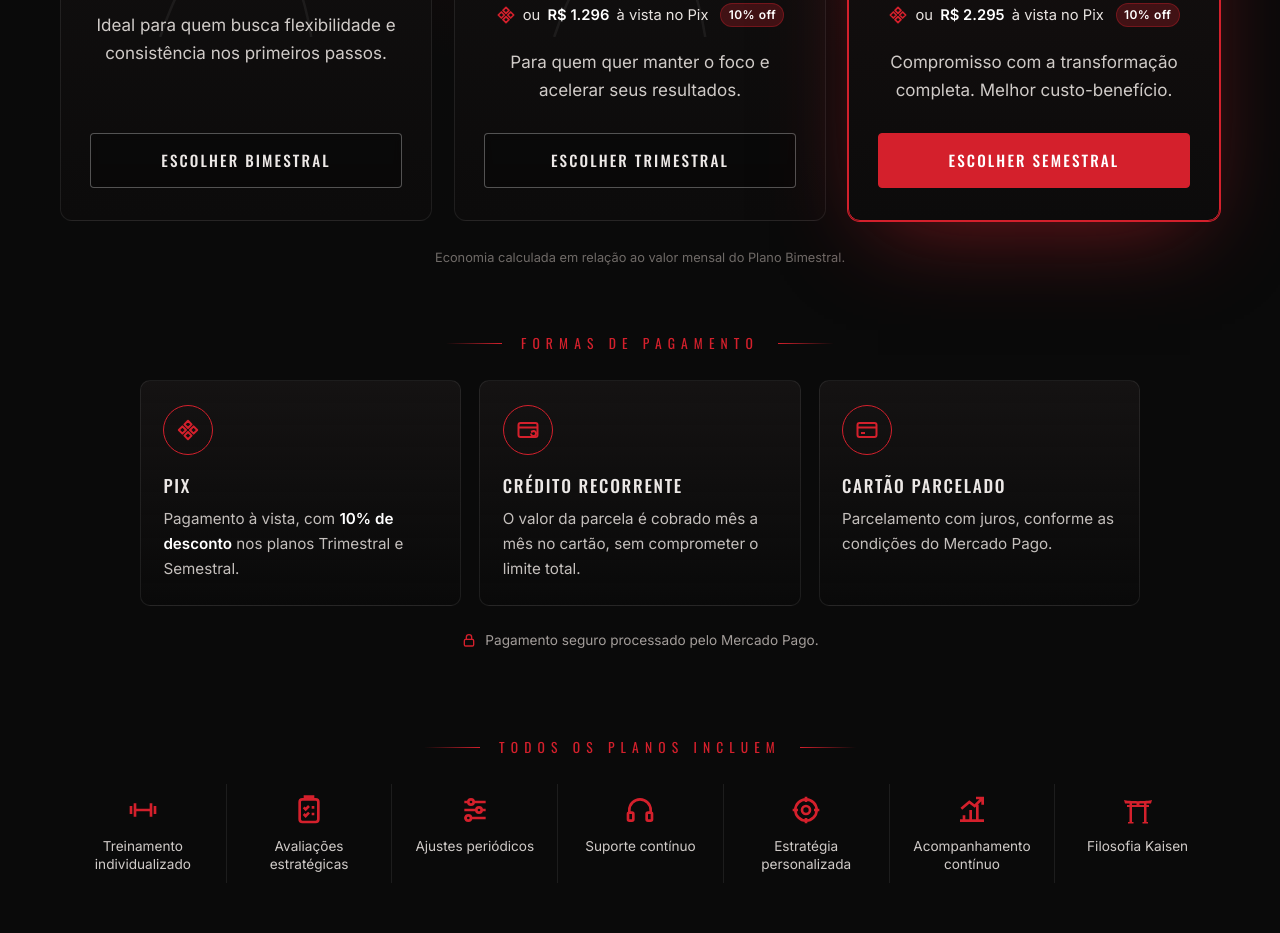
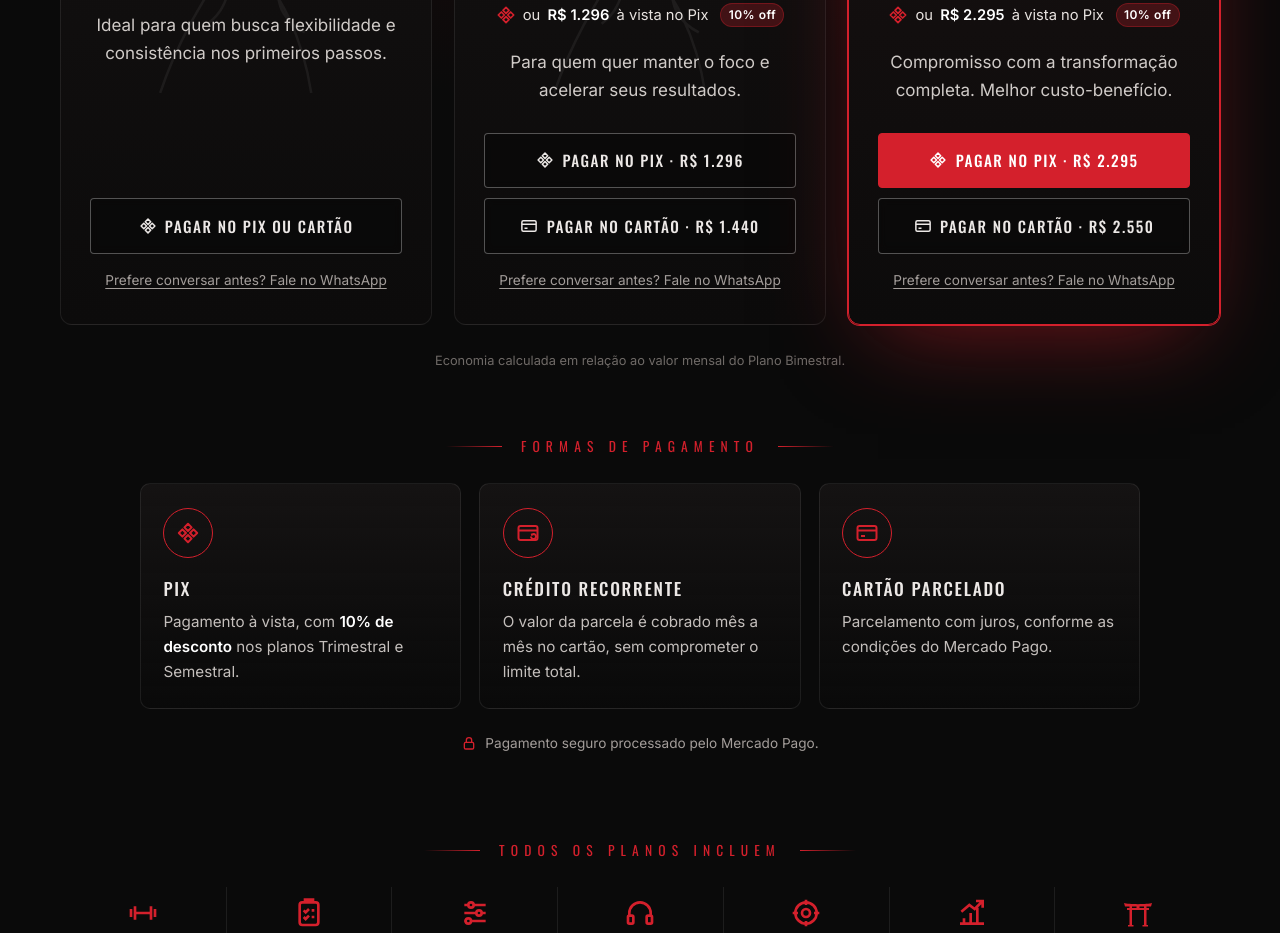
Before and after one commit to flaviamayumy/consultoria-kaisen, a plain HTML site: page planos.html in a window 1280 px wide. Shown: the part 970-1903 px from the top of the page. Drawn offline with nearby package versions, Linux system fonts and the light colour scheme.

Commit message:
Planos: botões de pagamento (links Mercado Pago Pix e cartão)
Co-Authored-By: Claude Opus 5.5 <noreply@anthropic.com>
Claude-Session: https://claude.ai/code/session_01MqcWWEJ2hGtxEvhy49u5cN

```diff
--- a/planos.html
+++ b/planos.html
@@ -15,7 +15,7 @@
   <link rel="preconnect" href="https://fonts.googleapis.com">
   <link rel="preconnect" href="https://fonts.gstatic.com" crossorigin>
   <link href="https://fonts.googleapis.com/css2?family=Bebas+Neue&family=Inter:wght@300;400;500;600&family=Noto+Serif+JP:wght@600&family=Oswald:wght@400;500;600&display=swap" rel="stylesheet">
-  <link rel="stylesheet" href="styles.css?v=20261121-1">
+  <link rel="stylesheet" href="styles.css?v=20261121-2">
 </head>
 <body>
   <svg width="0" height="0" style="position:absolute" aria-hidden="true">
@@ -79,7 +79,10 @@
             <div class="plan__price"><span class="plan__x">2x de</span><span class="plan__cur">R$</span><span class="plan__val">530</span><span class="plan__cents">,00</span></div>
             <p class="plan__total">Total de R$ 1.060</p>
             <p class="plan__desc">Ideal para quem busca flexibilidade e consistência nos primeiros passos.</p>
-            <a class="btn btn--ghost btn--block" target="_blank" rel="noopener" href="https://wa.me/5514998508571?text=Ol%C3%A1%20Fl%C3%A1via!%20Tenho%20interesse%20no%20Plano%20Bimestral%20da%20Consultoria%20Kaisen.">Escolher bimestral</a>
+            <div class="plan__buy">
+              <a class="btn btn--ghost btn--block btn--pay" target="_blank" rel="noopener" href="https://mpago.li/1e2MPdh"><span class="btn__ic"><svg viewBox="0 0 24 24" fill="none" stroke="currentColor" stroke-width="2" stroke-linejoin="round"><path d="M12 2.8l3.6 3.6-3.6 3.6-3.6-3.6zM12 14l3.6 3.6-3.6 3.6-3.6-3.6zM2.8 12l3.6-3.6 3.6 3.6-3.6 3.6zM14 12l3.6-3.6 3.6 3.6-3.6 3.6z"/></svg></span>Pagar no Pix ou cartão</a>
+              <a class="plan__wa" target="_blank" rel="noopener" href="https://wa.me/5514998508571?text=Ol%C3%A1%20Fl%C3%A1via!%20Tenho%20interesse%20no%20Plano%20Bimestral%20da%20Consultoria%20Kaisen.">Prefere conversar antes? Fale no WhatsApp</a>
+            </div>
           </article>
 
           <article class="plan reveal">
@@ -90,7 +93,11 @@
             <p class="plan__total">Total de R$ 1.440 <span class="save">economize R$ 150</span></p>
             <p class="plan__pix"><span class="plan__pix-ic"><svg viewBox="0 0 24 24" fill="none" stroke="currentColor" stroke-width="2" stroke-linejoin="round"><path d="M12 2.8l3.6 3.6-3.6 3.6-3.6-3.6zM12 14l3.6 3.6-3.6 3.6-3.6-3.6zM2.8 12l3.6-3.6 3.6 3.6-3.6 3.6zM14 12l3.6-3.6 3.6 3.6-3.6 3.6z"/></svg></span>ou <b>R$ 1.296</b> à vista no Pix <span class="save">10% off</span></p>
             <p class="plan__desc">Para quem quer manter o foco e acelerar seus resultados.</p>
-            <a class="btn btn--ghost btn--block" target="_blank" rel="noopener" href="https://wa.me/5514998508571?text=Ol%C3%A1%20Fl%C3%A1via!%20Tenho%20interesse%20no%20Plano%20Trimestral%20da%20Consultoria%20Kaisen.">Escolher trimestral</a>
+            <div class="plan__buy">
+              <a class="btn btn--ghost btn--block btn--pay" target="_blank" rel="noopener" href="https://mpago.la/2evutv6"><span class="btn__ic"><svg viewBox="0 0 24 24" fill="none" stroke="currentColor" stroke-width="2" stroke-linejoin="round"><path d="M12 2.8l3.6 3.6-3.6 3.6-3.6-3.6zM12 14l3.6 3.6-3.6 3.6-3.6-3.6zM2.8 12l3.6-3.6 3.6 3.6-3.6 3.6zM14 12l3.6-3.6 3.6 3.6-3.6 3.6z"/></svg></span>Pagar no Pix · R$&nbsp;1.296</a>
+              <a class="btn btn--ghost btn--block btn--pay" target="_blank" rel="noopener" href="https://mpago.li/2RkXo2d"><span class="btn__ic"><svg viewBox="0 0 24 24" fill="none" stroke="currentColor" stroke-width="2"><rect x="2.5" y="5" width="19" height="14" rx="2"/><path d="M2.5 9.5h19M6 15h4"/></svg></span>Pagar no cartão · R$&nbsp;1.440</a>
+              <a class="plan__wa" target="_blank" rel="noopener" href="https://wa.me/5514998508571?text=Ol%C3%A1%20Fl%C3%A1via!%20Tenho%20interesse%20no%20Plano%20Trimestral%20da%20Consultoria%20Kaisen.">Prefere conversar antes? Fale no WhatsApp</a>
+            </div>
           </article>
 
           <article class="plan plan--featured reveal">
@@ -102,7 +109,11 @@
             <p class="plan__total">Total de R$ 2.550 <span class="save">economize R$ 630</span></p>
             <p class="plan__pix"><span class="plan__pix-ic"><svg viewBox="0 0 24 24" fill="none" stroke="currentColor" stroke-width="2" stroke-linejoin="round"><path d="M12 2.8l3.6 3.6-3.6 3.6-3.6-3.6zM12 14l3.6 3.6-3.6 3.6-3.6-3.6zM2.8 12l3.6-3.6 3.6 3.6-3.6 3.6zM14 12l3.6-3.6 3.6 3.6-3.6 3.6z"/></svg></span>ou <b>R$ 2.295</b> à vista no Pix <span class="save">10% off</span></p>
             <p class="plan__desc">Compromisso com a transformação completa. Melhor custo-benefício.</p>
-            <a class="btn btn--red btn--block" target="_blank" rel="noopener" href="https://wa.me/5514998508571?text=Ol%C3%A1%20Fl%C3%A1via!%20Tenho%20interesse%20no%20Plano%20Semestral%20da%20Consultoria%20Kaisen.">Escolher semestral</a>
+            <div class="plan__buy">
+              <a class="btn btn--red btn--block btn--pay" target="_blank" rel="noopener" href="https://mpago.la/1zWNcQ3"><span class="btn__ic"><svg viewBox="0 0 24 24" fill="none" stroke="currentColor" stroke-width="2" stroke-linejoin="round"><path d="M12 2.8l3.6 3.6-3.6 3.6-3.6-3.6zM12 14l3.6 3.6-3.6 3.6-3.6-3.6zM2.8 12l3.6-3.6 3.6 3.6-3.6 3.6zM14 12l3.6-3.6 3.6 3.6-3.6 3.6z"/></svg></span>Pagar no Pix · R$&nbsp;2.295</a>
+              <a class="btn btn--ghost btn--block btn--pay" target="_blank" rel="noopener" href="https://mpago.li/2Cmfy3W"><span class="btn__ic"><svg viewBox="0 0 24 24" fill="none" stroke="currentColor" stroke-width="2"><rect x="2.5" y="5" width="19" height="14" rx="2"/><path d="M2.5 9.5h19M6 15h4"/></svg></span>Pagar no cartão · R$&nbsp;2.550</a>
+              <a class="plan__wa" target="_blank" rel="noopener" href="https://wa.me/5514998508571?text=Ol%C3%A1%20Fl%C3%A1via!%20Tenho%20interesse%20no%20Plano%20Semestral%20da%20Consultoria%20Kaisen.">Prefere conversar antes? Fale no WhatsApp</a>
+            </div>
           </article>
         </div>
         <p class="plans__fine reveal">Economia calculada em relação ao valor mensal do Plano Bimestral.</p>
@@ -222,6 +233,6 @@
     <span class="wa-float__label">Fale comigo</span>
   </a>
 
-  <script src="script.js?v=20261121-1"></script>
+  <script src="script.js?v=20261121-2"></script>
 </body>
 </html>
--- a/styles.css
+++ b/styles.css
@@ -1114,3 +1114,11 @@ body.dlg-open { overflow: hidden; }
 .pay__safe span { width: 16px; height: 16px; display: inline-grid; color: var(--red); }
 .pay__safe svg { width: 16px; height: 16px; }
 @media (max-width: 820px) { .pay__list { grid-template-columns: 1fr; } }
+
+/* Botões de pagamento nos planos */
+.plan__buy { display: grid; gap: 10px; width: 100%; align-self: stretch; }
+.btn--pay { width: 100%; white-space: nowrap; letter-spacing: .1em; padding-left: .8em; padding-right: .8em; display: inline-flex; align-items: center; justify-content: center; gap: .55em; }
+.btn__ic { width: 18px; height: 18px; display: inline-grid; flex: none; }
+.btn__ic svg { width: 18px; height: 18px; }
+.plan__wa { margin-top: .3rem; font-size: .85rem; color: var(--muted); text-decoration: underline; text-underline-offset: 3px; }
+.plan__wa:hover { color: #fff; }
```
Also changed, not shown: consultoria.html (+2 -2 lines), index.html (+2 -2 lines), sobre.html (+2 -2 lines).
